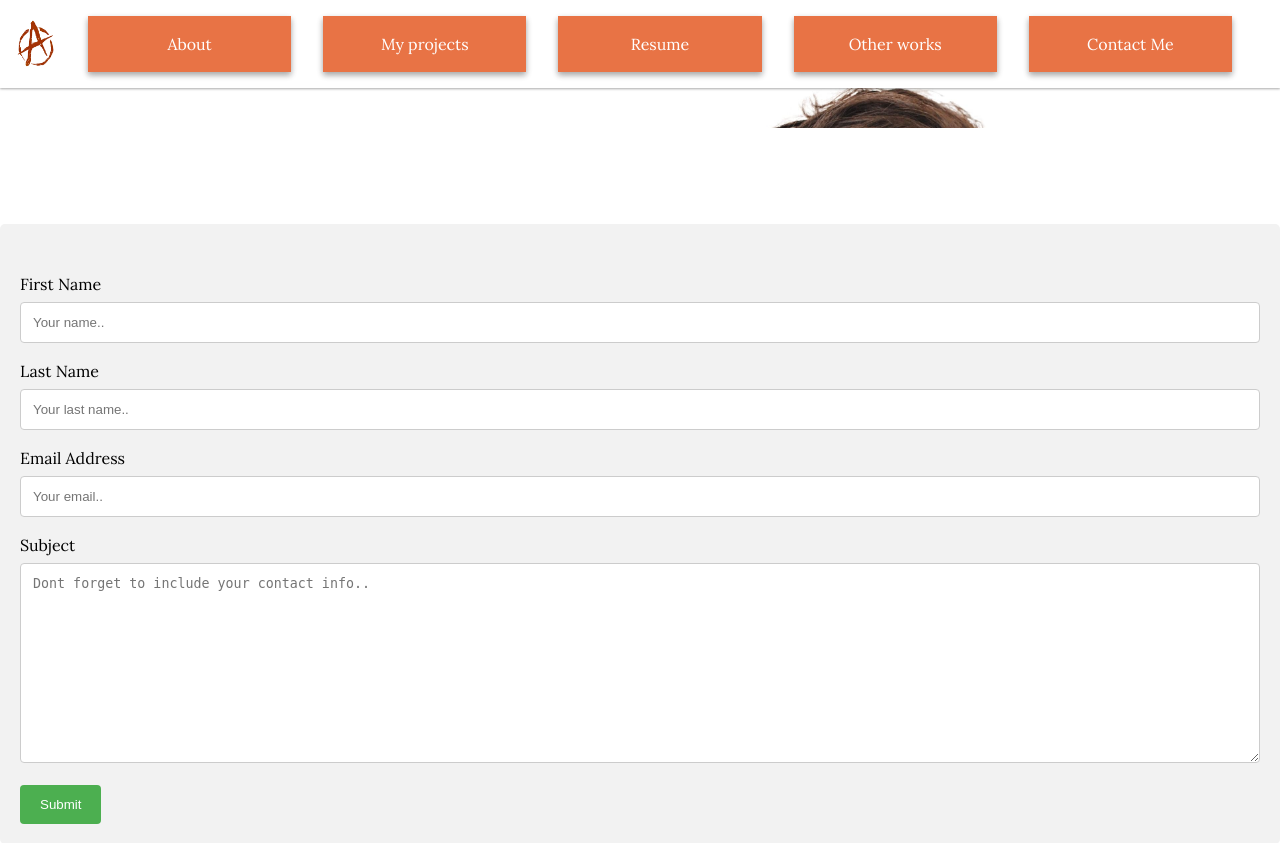
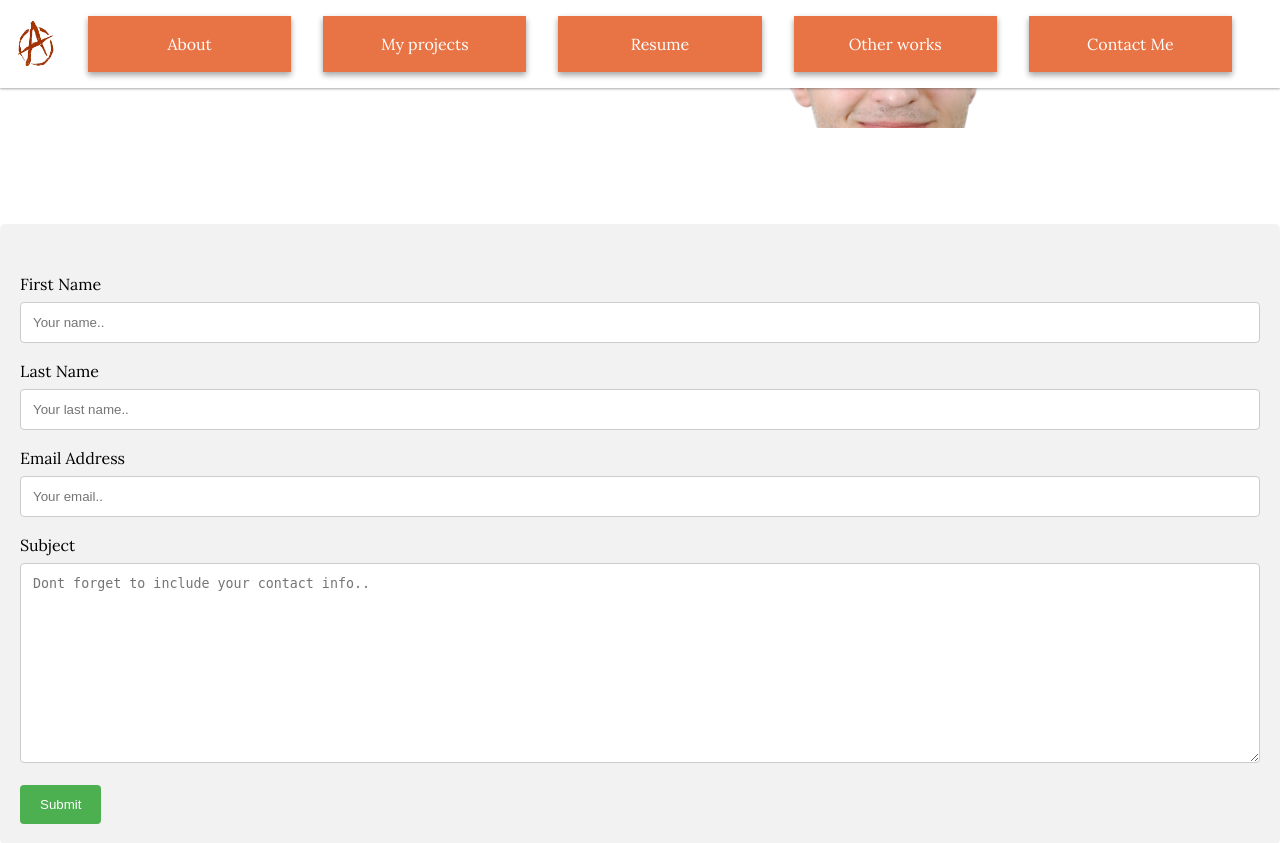
Before and after one commit to afr741/afr741.github.io, a PHP site: page /contact.html in a window 1280 px wide. Shown: the top 843 px of the page. Run offline with PHP 8.4, Linux system fonts and the light colour scheme.

Commit message:
fixed bg position

```diff
--- a/assets/css/main.css
+++ b/assets/css/main.css
@@ -518,15 +518,17 @@ a {
     background-color: #45a049; }
 
 .header-background {
-  background: url(../images/face3.jpg);
+  background: url(../images/anushbg.jpg);
   opacity: 0;
   -webkit-animation: pop-in 2.0s ease-out forwards;
   animation: pop-in 2.0s ease-out forwards;
   -webkit-animation-delay: 2.0s;
   animation-delay: 2.0s;
   background-repeat: no-repeat;
+  background-size: contain;
   background-size: cover;
-  background-position: 280px 20px;
+  background-size: 60%;
+  background-position: right;
   padding: 2rem 1rem; }
   @media only screen and (min-width: 768px) {
     .header-background {
--- a/assets/scss/main.scss
+++ b/assets/scss/main.scss
@@ -64,14 +64,20 @@ input[type=submit]:hover {
 
 .header-background {
 
-	background: url(../images/face3.jpg);
+
+	background: url(../images/anushbg.jpg);
+
 	opacity:0;
     animation: pop-in 2.0s ease-out forwards;
     animation-delay: 2.0s;
 
+
 	background-repeat: no-repeat;
+	background-size: contain;
 	background-size: cover;
-	background-position: 280px 20px;
+
+	background-size: 60%;
+	background-position: right;
 	padding: 2rem 1rem;
 	@media #{$med} {
 		padding: 0 1rem 8rem;
@@ -145,8 +151,6 @@ input[type=submit]:hover {
 
 	}
 }
-
-
 
 
 .hero{
```
Also changed, not shown: index.html (+6 -7 lines), assets/images/anushbg.jpg (added), 2 other files.
